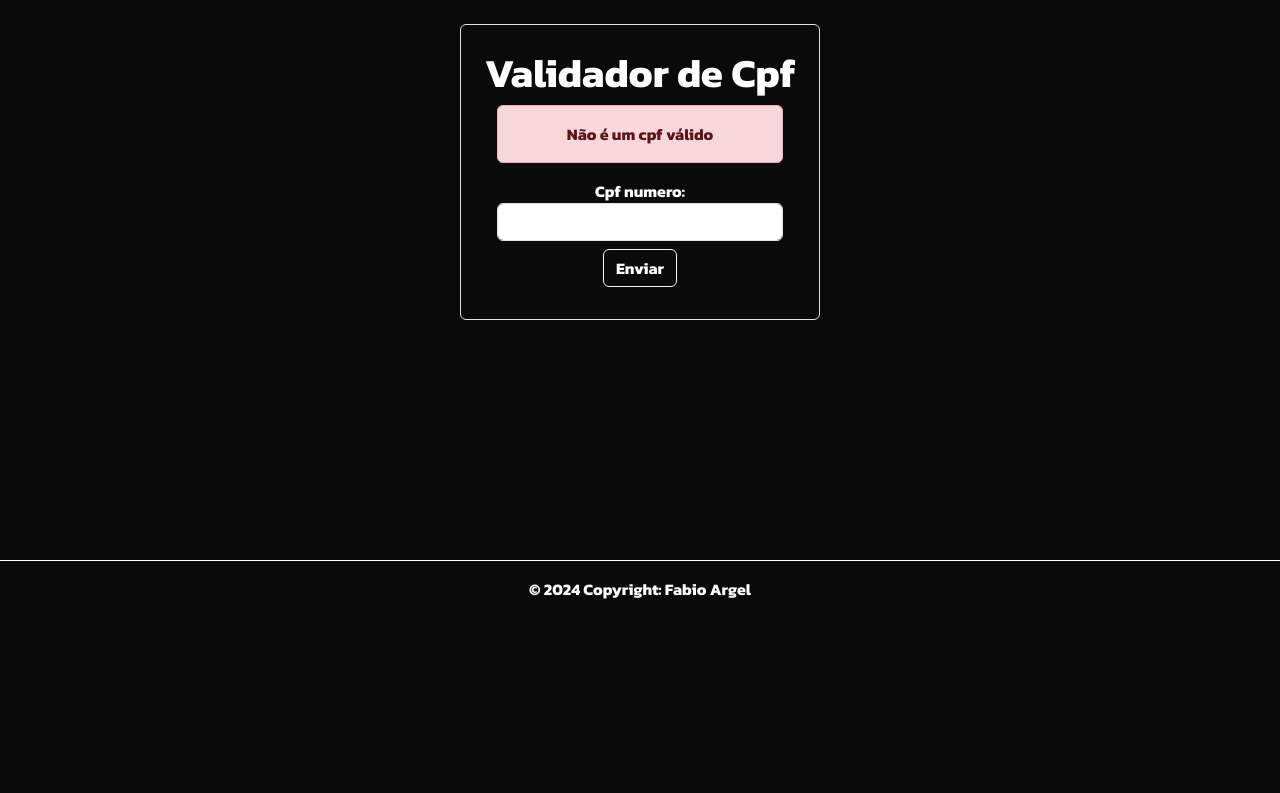
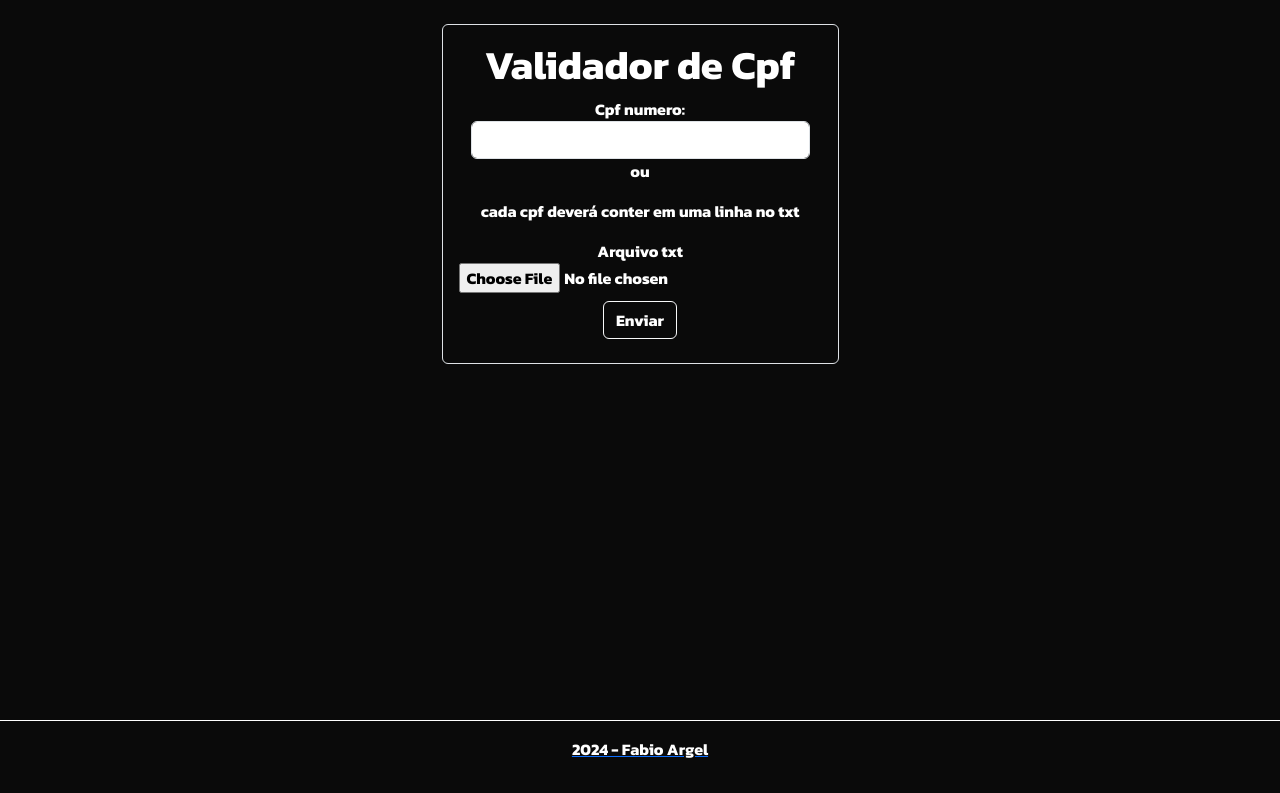
Before and after one commit to Fabiolegra/ChecarCpf, a Flask app: page / in a window 1280 px wide. Shown: the part 103-896 px from the top of the page. Before the commit the page ends 702 px from the top, so only its background shows below. Run offline with Flask 3, Linux system fonts and the light colour scheme; some libraries are stand-ins or nearby versions.

Commit message:
adicionado receber arquivo txt

```diff
--- a/cpf/forms.py
+++ b/cpf/forms.py
@@ -1,7 +1,10 @@
 from flask_wtf import FlaskForm
-from wtforms import StringField,SubmitField
-from wtforms.validators import DataRequired, Length
+from wtforms import StringField, SubmitField
+from wtforms.validators import DataRequired, Length,Optional
+from flask_wtf.file import FileField, FileAllowed
 
 class FormsCpf(FlaskForm):
-    cpfForm = StringField("Cpf numero: ",validators=[DataRequired(),Length(11,14)])
+    form_cpf = StringField("Cpf numero: ", validators=[Optional(),Length(11, 14)])
+    arquivo = FileField("Arquivo txt", validators=[Optional(),FileAllowed(['TXT','txt'],'Somente arquivos txt são permitidas.')])
+    #arquivo = FileField("Alterar foto de Perfil",validators=[FileAllowed(['jpeg','jpg','png'],'Somente imagens são permitidas.')])
     botao = SubmitField("Enviar")
--- a/cpf/funcoes.py
+++ b/cpf/funcoes.py
@@ -1,15 +1,20 @@
+import secrets
+import os
+from cpf import app
+from flask import flash, redirect, url_for
+
 class ChecarCpf:
 	def __init__(self,cpf):
-		self.cpf = str(cpf)
+	    self.cpf = str(cpf)
 
 	def tratamento(self):
-		self.cpf = [x for x in self.cpf if x.isnumeric()]
+		self.cpf = [x for x in self.cpf if x.isnumeric()]#pegar somente os numeros do 'cpf'
 		if len(self.cpf)==11:
 		    return True
 		elif len(self.cpf)>11:
-		    self.cpf[:11]
+		    self.cpf[:11]#pegar os primeiros elementos
 		    return True
-		else:
+		else:#se o tamanho do 'cpf' for menor que 11
 		    return False
 
 	def calculo(self):
@@ -31,6 +36,7 @@ class ChecarCpf:
 	        if final == int(self.verificadores[k]):
 	            self.primeiros.append(self.verificadores[k])
 	            if k==1:
+	                # estilizando o cpf 000.000.000-00
 	                self.primeiros.insert(3,".")
 	                self.primeiros.insert(7,".")
 	                self.primeiros.insert(11,"-")
@@ -38,3 +44,90 @@ class ChecarCpf:
 	                return True
 	        else:
 	            return False
+
+
+def check_input(form):
+    """
+    o que faz:
+        estancia a classe ChecarCpf com o cpf do formulario
+    argumentos:
+        form - cpf obtido do input
+    """
+    if form:
+        objetoCpf = ChecarCpf(form)
+        if objetoCpf.tratamento():
+            if objetoCpf.calculo():
+                flash(f"O cpf {objetoCpf.cpf} é válido", "alert-success")
+            else:
+                flash("Não é um cpf válido", "alert-danger")
+        else:
+            flash("Não é um cpf válido", "alert-danger")
+
+def check_file(form):
+    """
+    o que faz:
+        compara os cpfs do txt e cria dois arquivos txt dos validos e invalidos
+    argumentos:
+        form - arquivo txt com cpfs
+    retorno:
+        arquivos txts validados e invalidos
+    """
+    arquivo = form
+    nome, extensao = os.path.splitext(arquivo.filename)
+    caminho_salvar, nome = nome_arquivo(nome, "principal")
+    arquivo.save(caminho_salvar)
+
+    #armazena em uma lista os cpf
+    with open(caminho_salvar, 'r') as arquivo:
+        linhas = arquivo.readlines()
+        lista = [linha.rstrip() for linha in linhas]
+    site = "site do projeto: https://checarcpf.onrender.com"
+    github = "codigo fonte: https://github.com/Fabiolegra/ChecarCpf"
+    invalidos = [site,github]
+    validos = [site,github]
+    # checa se o cpf da lista e valida ou nao adicionando ela em outra lista validos ou invalidos
+    for cpf_ in lista:
+        objetoCpf = ChecarCpf(cpf_)
+        if objetoCpf.tratamento():
+            if objetoCpf.calculo():
+                validos.append(objetoCpf.cpf)#cpf formatado
+            else:
+                invalidos.append(cpf_)
+        else:
+            invalidos.append(cpf_)
+
+    caminho_invalidos, nome_invalido_txt = nome_arquivo("invalidos", "invalidos")
+    criar_txt(caminho_invalidos, invalidos)#criação do txt de cpf invalido
+
+    caminho_validos, nome_valido_txt = nome_arquivo("validos", "validos")
+    criar_txt(caminho_validos, validos)#criação do txt de cpf valido
+
+    return nome_valido_txt, nome_invalido_txt
+
+
+def nome_arquivo(nome,pasta):
+    """
+    o que faz:
+        cria um caminho adicionando digitos aleatorios ao nome do arquivo e retorna o caminho e o nome do arquivo
+    argumentos:
+        nome : string - nome antes da alteração
+        pasta : string - onde o arquivo será armazenado
+    """
+    codigo = secrets.token_hex(8)#criando um codigo aleatorio para não confundir arquivos de mesmos nomes
+    nome = nome.replace(" ", "")#retirando o espaço em branco do nome do arquivo
+    nome_do_arquivo = nome + codigo + ".txt"#criando um nome com o codigo e a extensão
+    caminho = os.path.join(app.root_path,f"arquivos/{pasta}", nome_do_arquivo)#caminho onde o arquivo será salvo
+    return caminho, nome_do_arquivo
+
+
+def criar_txt(destino,lista):
+    """
+    o que faz:
+        cria um txt escrevendo cada 'cpf' em uma linha
+    argumentos:
+        destino: string - nome do arquivo e onde ele será salvo
+        lista: list - lista de cpf a serem adicionados no txt
+    """
+    with open(destino, "w") as arquivo:
+        for item in lista:
+            arquivo.write(str(item) + "\n")
--- a/cpf/routes.py
+++ b/cpf/routes.py
@@ -1,18 +1,26 @@
-from flask import render_template,flash,redirect,url_for
+import os
+from flask import render_template, flash, redirect, url_for, request, send_from_directory
 from cpf import app
-from cpf.forms import *
-from cpf.funcoes import *
+from cpf.forms import FormsCpf
+from cpf.funcoes import ChecarCpf, check_input, check_file, nome_arquivo, criar_txt
 
-# Codigo
-@app.route("/",methods=["GET","POST"])
+@app.route("/", methods=["GET", "POST"])
 def home():
     cpf = FormsCpf()
-    objetoCpf = ChecarCpf(cpf.cpfForm.data)
-    if objetoCpf.tratamento():
-        if objetoCpf.calculo():
-            flash(f"O cpf {objetoCpf.cpf} é válido","alert-success")
-        else:
-            flash("Não é um cpf válido","alert-danger")
-    else:
-        flash("Não é um cpf válido","alert-danger")
-    return render_template("home.html",cpf=cpf)
+    if cpf.validate_on_submit():
+        check_input(cpf.form_cpf.data)
+        if cpf.arquivo.data:
+            validos_,invalidos_ = check_file(cpf.arquivo.data)
+            return redirect(url_for("resultados", validos_=validos_, invalidos_=invalidos_))
+    return render_template("form.html", cpf=cpf)
+
+@app.route("/resultados", methods=["GET"])
+def resultados():
+    validos_ = request.args.get('validos_')
+    invalidos_ = request.args.get('invalidos_')
+    return render_template("resultados.html", invalidos_=invalidos_, validos_=validos_)
+
+@app.route('/download/<path:filename>', methods=['GET', 'POST'])
+def download(filename):
+    folder = 'arquivos'
+    return send_from_directory(directory=folder, path=filename, as_attachment=True)
--- a/cpf/templates/home.html
+++ b/cpf/templates/base.html
@@ -2,6 +2,7 @@
 <html lang="pt-br">
 <head>
     <meta charset="UTF-8">
+     <meta name="author" content="fabioargel3@gmail.com">
     <meta name="viewport" content="width=device-width, initial-scale=1.0">
     <meta http-equiv="X-UA-Compatible" content="ie=edge">
     <link href="https://cdn.jsdelivr.net/npm/bootstrap@5.3.2/dist/css/bootstrap.min.css" rel="stylesheet" integrity="sha384-T3c6CoIi6uLrA9TneNEoa7RxnatzjcDSCmG1MXxSR1GAsXEV/Dwwykc2MPK8M2HN" crossorigin="anonymous">
@@ -9,7 +10,6 @@
     <link rel="preconnect" href="https://fonts.gstatic.com" crossorigin>
     <link href="https://fonts.googleapis.com/css2?family=Kanit:ital,wght@0,100;0,200;0,300;0,400;0,500;0,600;0,700;0,800;0,900;1,100;1,200;1,300;1,400;1,500;1,600;1,700;1,800;1,900&display=swap" rel="stylesheet">
     <link rel="stylesheet" href="https://use.fontawesome.com/releases/v5.6.1/css/all.css">
-
     <title>Validador de Cpf</title>
 </head>
 <style>
@@ -31,8 +31,11 @@
       font-style: normal;
       color: black;
     }
-    .min-vh-70{
-        height: 70vh;
+    .min-vh-90{
+        height: 90vh;
+    }
+    .min-vh-10{
+        height: 10vh;
     }
     .t{
         background-color: blue;
@@ -41,61 +44,34 @@
 </style>
 
 <body style="background-color:#0a0a0a;">
-<header>
-    <div class= "text-center p-3 border-bottom border-1 border-white">
+<!-- cabeçalho da pagina -->
+<header class="border-bottom border-1 border-white">
+    <div class= "text-center p-3">
         <div>
         <a href="https://github.com/Fabiolegra">
             <i class="fab fa-github" style='font-size:20px'></i>
-            <p class="str ml-1 justify-items-center" style='font-size:20px'>
-                Fabiolegra</p>
+            <p class="str ml-1 justify-items-center" style='font-size:20px'>Fabiolegra</p>
         </a>
         </div>
     </div>
 </header>
-<div class="min-vh-70">
-<div class="d-flex py-3 text-center justify-content-center">
-    <form method="POST" action="" class="d-flex-wrap border rounded rounded p-4 mt-2 justify-items-center">
-    {{cpf.csrf_token}}
-    <h1 class="str">Validador de Cpf</h1>
-    <!-- adiciona as mensagens de alerta-->
-    <div class="container str">
-    {% with mensagens = get_flashed_messages(with_categories=True) %}
-        {% if mensagens %}
-            {% for categoria,mensagem in mensagens %}
-                <div class="alert {{categoria}} mt-1 ">
-                    {{mensagem}}
-                </div>
-            {% endfor %}
-        {% endif %}
-    {% endwith %}
-    </div>
 
-    <!-- Formulario de Checar cpf -->
-    <div class="container form_group justify-items-center">
-        {{cpf.cpfForm.label(class="form-control-label str")}}
-        {% if cpf.cpfForm.errors %}
-            {{cpf.cpfForm(class="form-control is-invalid")}}
-        <div class="invalid-feedback">
-            {% for error in cpf.cpfForm.errors %}
-                {{error}}
-            {% endfor %}
-        </div>
-        {% else %}
-            {{cpf.cpfForm(class="form-control strb")}}
-        {% endif %}
-    </div>
-    <!-- botão-->
-    {{cpf.botao(class="btn btn-outline-light str my-2")}}
-</form>
-</div>
+<!-- conteudo da pagina -->
+<div class="container min-vh-90">
+{% block body %}
+{% endblock %}
 </div>
 
-<footer>
+<!-- rodape da pagina -->
+<footer class="border-top border-1 border-white">
     <!-- Copyright -->
-    <div class="text-center p-3 border-top border-1 border-white">
-    <p class="str">© 2024 Copyright: Fabio Argel</p>
+    <div class="text-center p-3">
+        <a href="https://github.com/Fabiolegra">
+            <p class="str">2024 - Fabio Argel</p>
+        </a>
     </div>
 </footer>
+
 <script src="https://cdn.jsdelivr.net/npm/bootstrap@5.3.2/dist/js/bootstrap.bundle.min.js" integrity="sha384-C6RzsynM9kWDrMNeT87bh95OGNyZPhcTNXj1NW7RuBCsyN/o0jlpcV8Qyq46cDfL" crossorigin="anonymous"></script>
 </body>
 </html>
--- /dev/null
+++ b/cpf/templates/form.html
@@ -0,0 +1,50 @@
+{% extends "base.html" %}
+{% block body %}
+<div class="d-flex py-3 text-center justify-content-center container">
+    <form method="POST" enctype="multipart/form-data" action="" class="d-flex-wrap border rounded p-3 mt-2 justify-items-center">
+    {{cpf.csrf_token}}
+    <h1 class="str">Validador de Cpf</h1>
+    <!-- adiciona as mensagens de alerta-->
+    <div class="container str">
+    {% with mensagens = get_flashed_messages(with_categories=True) %}
+        {% if mensagens %}
+            {% for categoria,mensagem in mensagens %}
+                <div class="alert {{categoria}} mt-1 ">
+                    {{mensagem}}
+                </div>
+            {% endfor %}
+        {% endif %}
+    {% endwith %}
+    </div>
+    <!-- Formulario de Checar cpf -->
+    <div class="container form-group justify-items-center">
+        {{cpf.form_cpf.label(class="form-control-label str")}}
+        {% if cpf.form_cpf.errors %}
+            {{cpf.form_cpf(class="form-control is-invalid")}}
+        <div class="invalid-feedback">
+            {% for error in cpf.form_cpf.errors %}
+                {{error}}
+            {% endfor %}
+        </div>
+        {% else %}
+            {{cpf.form_cpf(class="form-control strb")}}
+        {% endif %}
+    </div>
+    <p class="str">ou</p>
+    <!-- local para adicionar Um arquivo -->
+    <p class="str">cada cpf deverá conter em uma linha no txt</p>
+    <div class="form-group">
+        {{cpf.arquivo.label(class="str")}}
+        <br>
+        {{cpf.arquivo(class="form-control-file str")}}
+        {% if cpf.arquivo.errors%}
+            {% for error in cpf.arquivo.errors%}
+                <span class="text-danger">{{error}}</span>
+            {% endfor %}
+        {% endif %}
+    </div>
+    <!-- botão-->
+    {{cpf.botao(class="btn btn-outline-light str my-2")}}
+</form>
+</div>
+{% endblock %}
```
Also changed, not shown: cpf/arquivos/invalidos/invalidos79b249a6b4c99237.txt (added, +10 -0 lines), cpf/arquivos/principal/example445d71ae6d8e7ed0.txt (added, +9 -0 lines), cpf/templates/resultados.html (added, +14 -0 lines), example.txt (added, +9 -0 lines), 1 other file.
